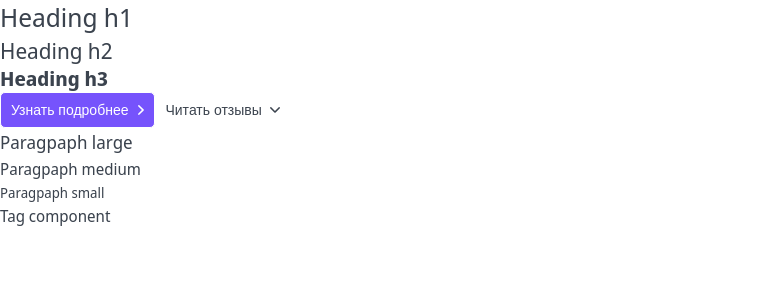
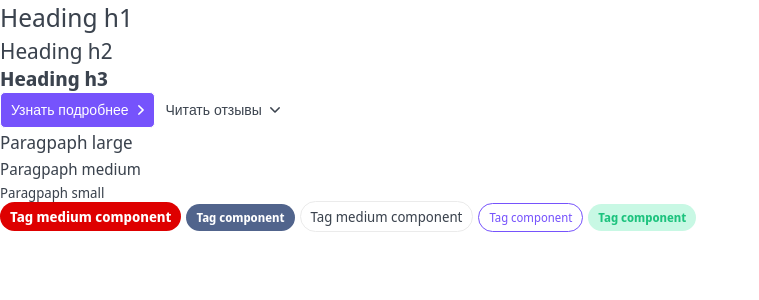
Before and after one commit to katada93/next-app, a Next.js app: page / in a window 1280 px wide. Shown: the top 300 px of the page, without its empty margins (0-759 px from the left). Built offline with nearby package versions, Linux system fonts and the light colour scheme.

Commit message:
feat: add Tag component

```diff
--- a/components/Tag/Tag.module.css
+++ b/components/Tag/Tag.module.css
@@ -0,0 +1,47 @@
+.tag {
+  margin-right: 5px;
+  padding: 5px 10px;
+
+  border-radius: 20px;
+}
+
+.small {
+  font-size: 12px;
+  line-height: 12px;
+}
+
+.medium {
+  font-size: 14px;
+  line-height: 14px;
+}
+
+.ghost {
+  border: 1px solid var(--grey-light);
+}
+
+.warning {
+  color: var(--white);
+  background-color: #DE0000;
+
+  font-weight: bold;
+}
+
+.grey {
+  color: var(--white);
+  background-color: #51648C;
+
+  font-weight: bold;
+}
+
+.success {
+  color: var(--success);
+  background-color: var(--success-light);
+
+  font-weight: bold;
+}
+
+.primary {
+  color: var(--primary);
+  border: 1px solid var(--primary);
+  background-color: none;
+}
--- a/components/Tag/Tag.props.ts
+++ b/components/Tag/Tag.props.ts
@@ -3,4 +3,7 @@ import { DetailedHTMLProps, HTMLAttributes, ReactNode } from 'react';
 export interface TagProps
   extends DetailedHTMLProps<HTMLAttributes<HTMLDivElement>, HTMLDivElement> {
   children: ReactNode;
+  href?: string;
+  size?: 'small' | 'medium';
+  color?: 'ghost' | 'grey' | 'success' | 'warning' | 'primary';
 }
--- a/components/Tag/Tag.tsx
+++ b/components/Tag/Tag.tsx
@@ -1,6 +1,29 @@
 import { TagProps } from './Tag.props';
-// import styles from './Tag.module.css';
+import styles from './Tag.module.css';
+import cn from 'classnames';
 
-export const Tag = ({ children, ...props }: TagProps): JSX.Element => {
-  return <div {...props}>{children}</div>;
+export const Tag = ({
+  children,
+  href,
+  size = 'small',
+  color = 'ghost',
+  className,
+  ...props
+}: TagProps): JSX.Element => {
+  return (
+    <span
+      className={cn(styles.tag, className, {
+        [styles.small]: size === 'small',
+        [styles.medium]: size === 'medium',
+        [styles.ghost]: color === 'ghost',
+        [styles.grey]: color === 'grey',
+        [styles.success]: color === 'success',
+        [styles.warning]: color === 'warning',
+        [styles.primary]: color === 'primary',
+      })}
+      {...props}
+    >
+      {href ? <a href={href}>{children}</a> : children}
+    </span>
+  );
 };
--- a/pages/index.tsx
+++ b/pages/index.tsx
@@ -15,7 +15,15 @@ export default function Home(): JSX.Element {
       <Paragpaph size='large'>Paragpaph large</Paragpaph>
       <Paragpaph>Paragpaph medium</Paragpaph>
       <Paragpaph size='small'>Paragpaph small</Paragpaph>
-      <Tag>Tag component</Tag>
+      <Tag size='medium' color='warning'>
+        Tag medium component
+      </Tag>
+      <Tag color='grey'>Tag component</Tag>
+      <Tag size='medium'>Tag medium component</Tag>
+      <Tag color='primary' href='https://google.com'>
+        Tag component
+      </Tag>
+      <Tag color='success'>Tag component</Tag>
     </div>
   );
 }
```
